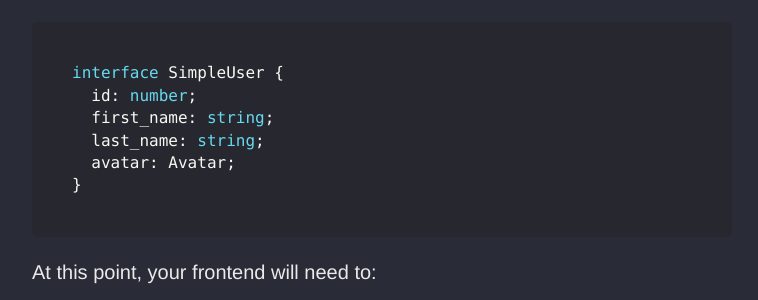
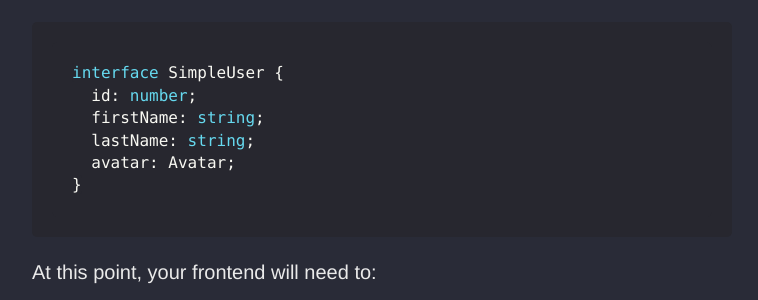
Before and after one commit to irace/irace.github.com, a Jekyll site: the page built from _posts/2019-02-08-graphql-and-the-end-of-shared-client-side-models.md, in a window 1280 px wide and 900 px high, scrolled down 2757 px. Shown: the part 152-452 px from the top of the window, without its empty margins (258-1016 px from the left). Built offline with Jekyll 4.4.1, drawn with Linux system fonts in a browser that asks for light colours; some of the changed lines change nothing that is shown.

Commit message:
Camel-case

````diff
--- a/_posts/2019-02-08-graphql-and-the-end-of-shared-client-side-models.md
+++ b/_posts/2019-02-08-graphql-and-the-end-of-shared-client-side-models.md
@@ -73,8 +73,8 @@ Perhaps your API developer changes your server to return only a subset of user p
 ```ts
 interface SimpleUser {
   id: number;
-  first_name: string;
-  last_name: string;
+  firstName: string;
+  lastName: string;
   avatar: Avatar;
 }
 ```
````
